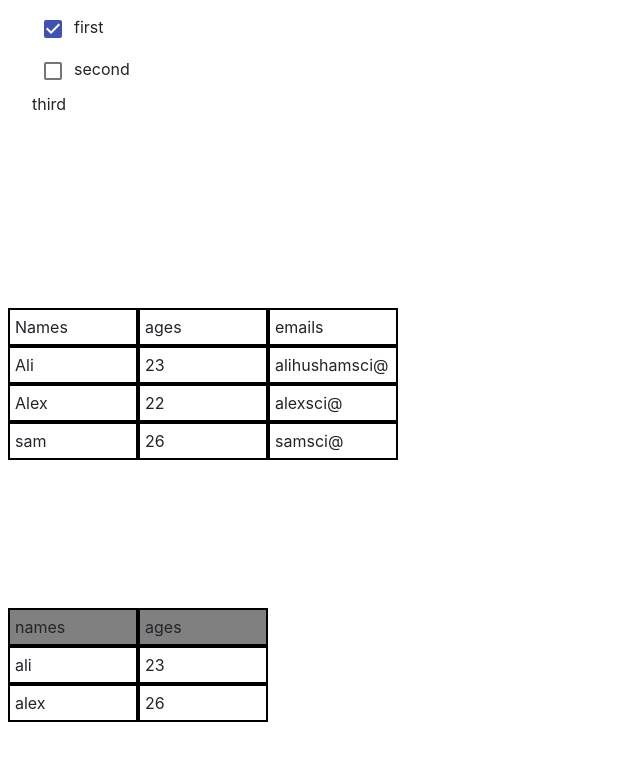
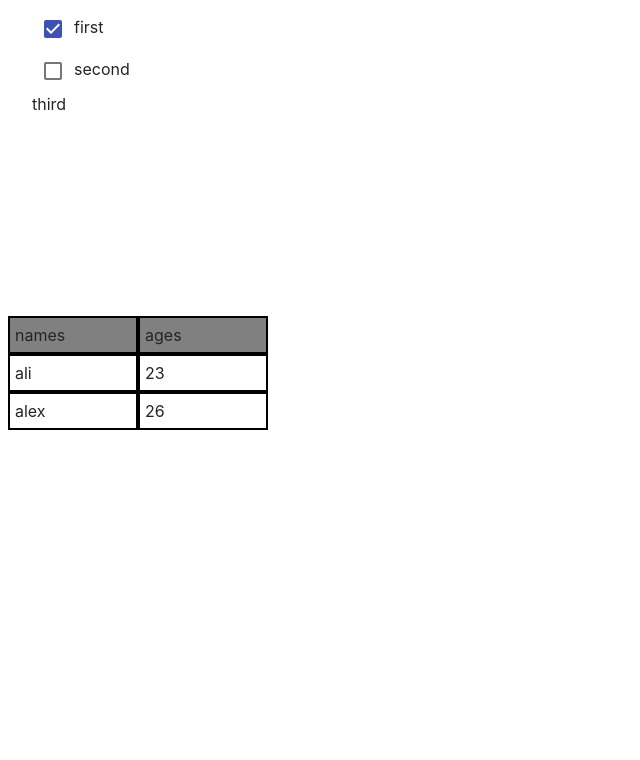
Before and after one commit to aliscie/Notion.so-clone, a React (Create React App) app: page / in a window 1280 px wide. Shown: the top 760 px of the page, without its empty margins (0-640 px from the left). Built offline with nearby package versions, Linux system fonts and the light colour scheme.

Commit message:
dynamic approach

```diff
--- a/src/App.js
+++ b/src/App.js
@@ -8,7 +8,6 @@ function App() {
       return (
             <div>
                   <DND View={'Text'} display={'block'} direction={"vertical"} boxStyle={{ background: 'white' }} elementsStyle={{ background: 'white' }} elements={elements} />
-                  <DND View={'Table'} display={'flex'} direction={"horizontal"} boxStyle={{ background: 'white' }} elementsStyle={{ background: 'white' }} elements={table} />
                   <DND View={'TableH'} display={'block'} direction={"vertical"} boxStyle={{ background: 'white' }} elementsStyle={{ background: 'white' }} elements={table2} />
             </div>
 
--- a/src/components/DND.jsx
+++ b/src/components/DND.jsx
@@ -1,4 +1,4 @@
-import React, { useState } from 'react';
+import React, { useEffect, useState } from 'react';
 import { DragDropContext, Draggable, Droppable } from 'react-beautiful-dnd'
 import Components from '../Actions/Components';
 const grid = 8
@@ -6,6 +6,8 @@ const grid = 8
 function DND({ View, elements, boxStyle, elementsStyle, display, direction }) {
 
       const [state, set] = useState(elements)
+      const [columns, setC] = useState(elements)
+
       const [anchorEl, setAnchorEl] = useState(null);
 
       function Drag() {
@@ -13,9 +15,7 @@ function DND({ View, elements, boxStyle, elementsStyle, display, direction }) {
             return (
                   <div style={{ display: display }}>
                         {state.map((e, index) => (
-                              <div key={index}>{
-                                    e.type === 'column' && <Components View={View} Indexing={index} anchorEl={anchorEl} setAnchorEl={setAnchorEl} elementsStyle={elementsStyle} state={state} set={set} e={e} />
-                              }
+                              <div key={index}>
                                     {
                                           e.type !== 'column' && <Draggable key={`${index}`} draggableId={`${index}`} index={index} >
                                                 {(provided, snapshot) => (
@@ -44,6 +44,7 @@ function DND({ View, elements, boxStyle, elementsStyle, display, direction }) {
                                     ref={provided.innerRef}
                                     style={{
                                           padding: grid,
+                                          paddingTop: '0',
                                           overflow: 'auto',
                                           height: '300px',
                                           ...boxStyle
@@ -58,6 +59,82 @@ function DND({ View, elements, boxStyle, elementsStyle, display, direction }) {
             )
       }
 
+
+
+
+      function DragH() {
+            if (columns.length[0]) {
+                  setC(pre => {
+                        let table2 = []
+                        for (let i = 0; i < pre[0].row.length; i++) {
+                              let intial = []
+                              pre.map(r => intial.push(r.row[i]))
+                              table2.splice(i, 0, { id: i, row: intial })
+                              console.log(table2)
+
+                        }
+                        return table2
+                  })
+            }
+
+
+
+
+            return (
+                  <div style={{ display: 'flex' }}>
+                        {columns.map((e, index) => (
+                              <div key={index}>
+                                    {
+                                          e.type === 'column' && <Draggable key={`${index}`} draggableId={`${index}`} index={index} >
+                                                {(provided, snapshot) => (
+                                                      <div
+                                                            ref={provided.innerRef}
+                                                            {...provided.draggableProps}
+                                                            {...provided.dragHandleProps}
+                                                      >
+                                                            <div>
+                                                                  <Components View={View} Indexing={index} isDragging={snapshot.isDragging} anchorEl={anchorEl} setAnchorEl={setAnchorEl} elementsStyle={elementsStyle} state={state} set={set} e={e} />
+                                                            </div>
+                                                      </div>
+                                                )}
+                                          </Draggable>
+                                    }
+                              </div>
+                        ))}
+                  </div>
+            )
+      }
+      function DropH() {
+            return (
+                  <Droppable droppableId='droppable' direction='horizontal' >
+                        {(provided, snapshot) => (
+                              <div
+                                    ref={provided.innerRef}
+                                    style={{
+                                          padding: grid,
+                                          overflow: 'auto',
+                                          paddingBottom: '0',
+                                          ...boxStyle
+                                    }}
+                              >
+                                    {DragH(boxStyle, elementsStyle)}
+                                    {provided.placeholder}
+                              </div>
+                        )
+                        }
+                  </Droppable >
+            )
+      }
+
+      function reOrderH(r) {
+            const x = columns
+            const [removed] = x.splice(r.source.index, 1);
+            x.splice(r.destination.index, 0, removed);
+            setTimeout(() => {
+                  setC(x)
+            }, 0)
+      }
+
       function reOrder(r) {
             const x = state
             const [removed] = x.splice(r.source.index, 1);
@@ -66,11 +143,16 @@ function DND({ View, elements, boxStyle, elementsStyle, display, direction }) {
                   set(x)
             }, 0)
       }
+      return (
+            <div>
+                  <DragDropContext onDragEnd={reOrderH}>
+                        {DropH()}
+                  </DragDropContext >
 
-      return (
-            <DragDropContext onDragEnd={reOrder}>
-                  {Drop(state, boxStyle, elementsStyle)}
-            </DragDropContext >
+                  <DragDropContext onDragEnd={reOrder}>
+                        {Drop(state, boxStyle, elementsStyle)}
+                  </DragDropContext >
+            </div>
       )
 }
 export default DND
```
